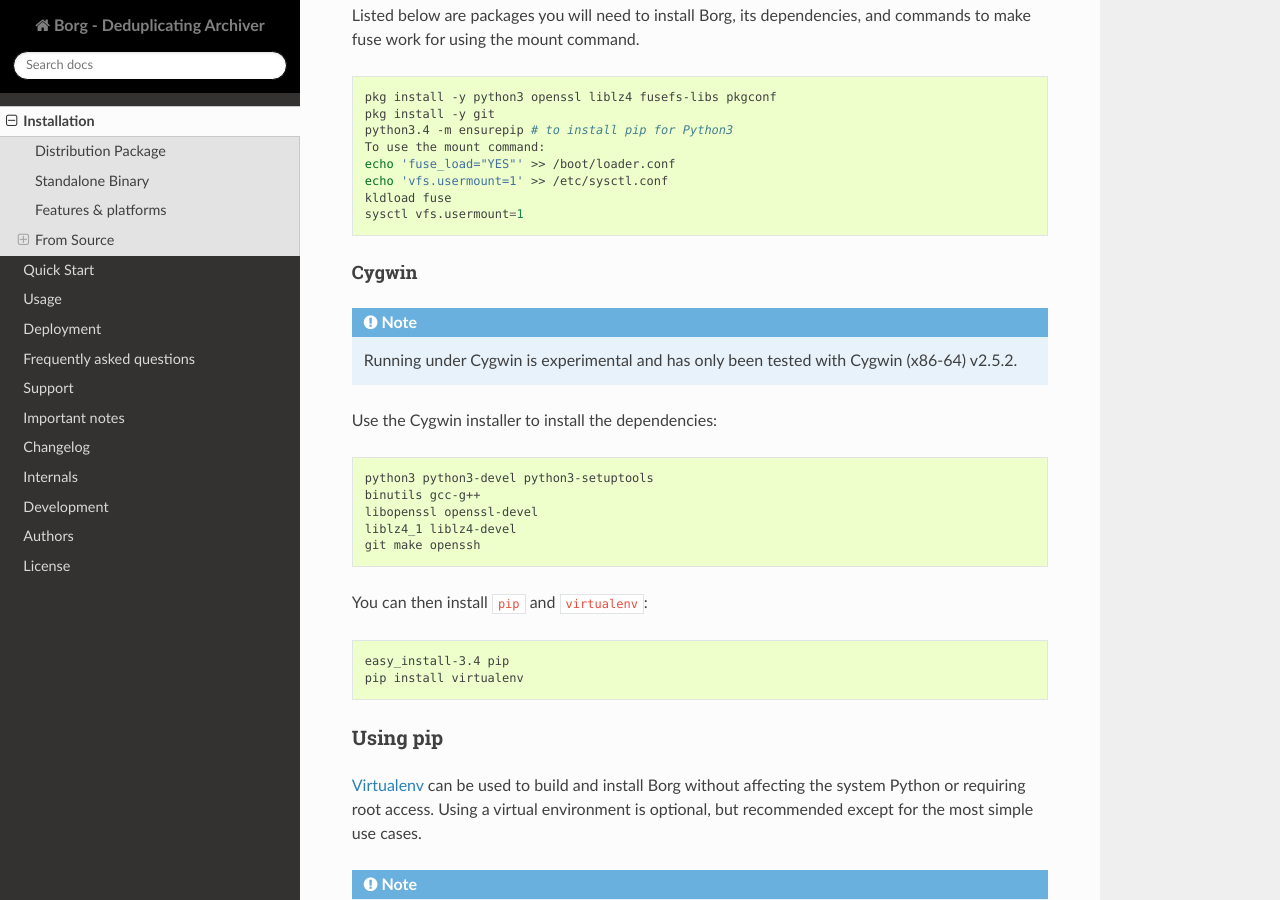
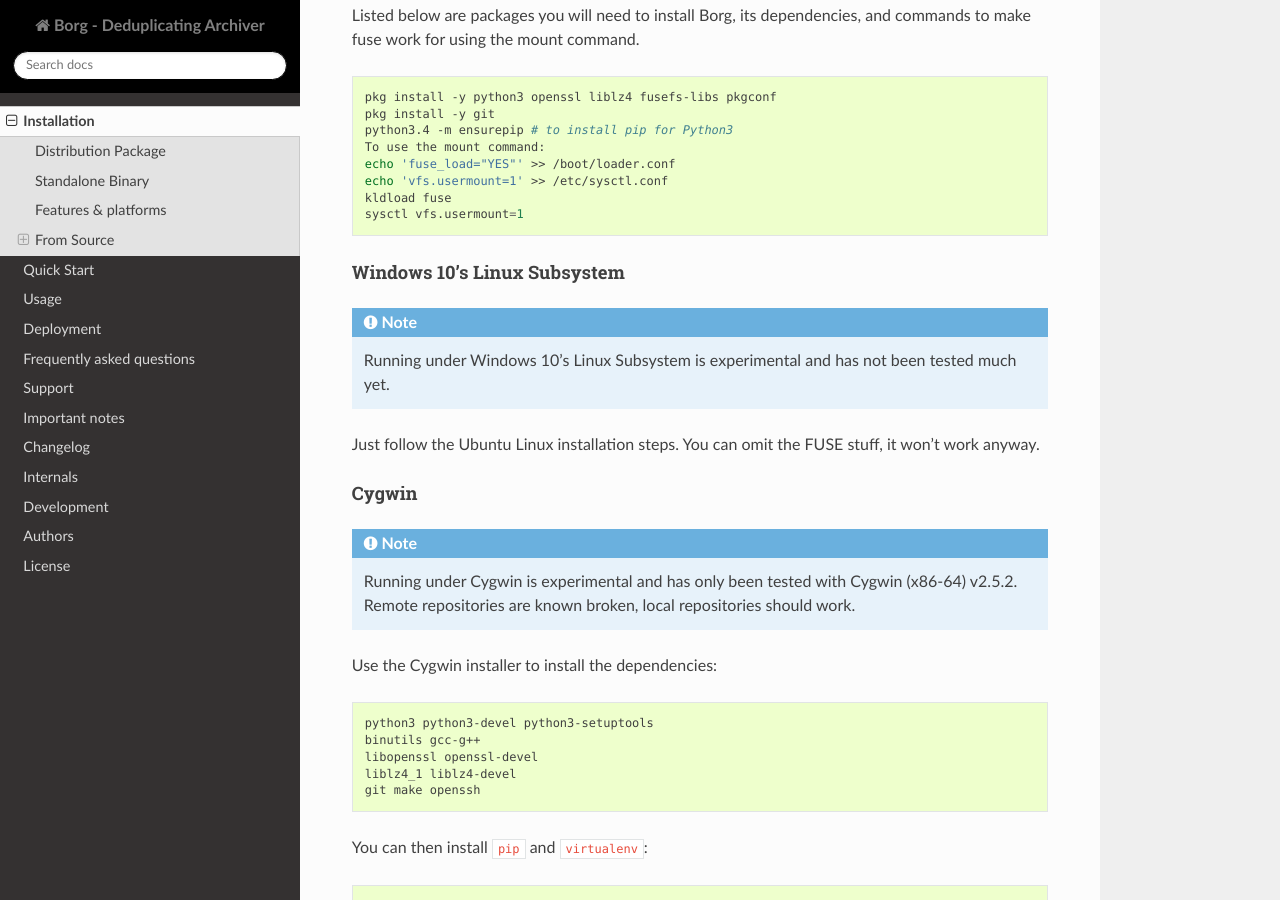
Before and after one commit to borgbackup/borg, a Sphinx documentation site: the page built from docs/installation.rst, in a window 1280 px wide and 900 px high, scrolled down 4554 px. Built offline with Sphinx 7.4.7 and the Read the Docs theme 2.0.0, drawn with Linux system fonts in a browser that asks for light colours; pages that are not in the unit, such as notebooks, are missing from menus; the version number could not be read and is left out.

Commit message:
document windows 10 linux subsystem install
also add note about remote repos being broken on cygwin.

```diff
--- a/README.rst
+++ b/README.rst
@@ -75,6 +75,7 @@
     * FreeBSD
     * OpenBSD and NetBSD (no xattrs/ACLs support or binaries yet)
     * Cygwin (not supported, no binaries yet)
+    * Linux Subsystem of Windows 10 (not supported)
 
 **Free and Open Source Software**
   * security and functionality can be audited independently
--- a/docs/installation.rst
+++ b/docs/installation.rst
@@ -257,12 +257,21 @@
      sysctl vfs.usermount=1
 
 
+Windows 10's Linux Subsystem
+++++++++++++++++++++++++++++
+
+.. note::
+    Running under Windows 10's Linux Subsystem is experimental and has not been tested much yet.
+
+Just follow the Ubuntu Linux installation steps. You can omit the FUSE stuff, it won't work anyway.
+
+
 Cygwin
 ++++++
 
 .. note::
     Running under Cygwin is experimental and has only been tested with Cygwin
-    (x86-64) v2.5.2.
+    (x86-64) v2.5.2. Remote repositories are known broken, local repositories should work.
 
 Use the Cygwin installer to install the dependencies::
 
```
